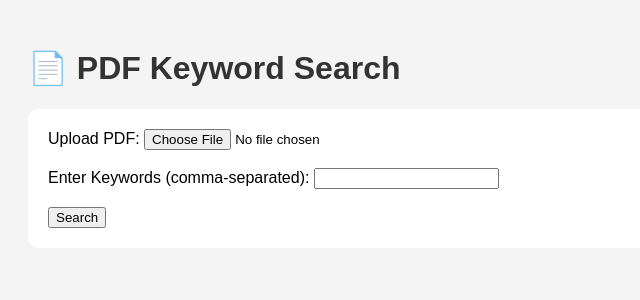
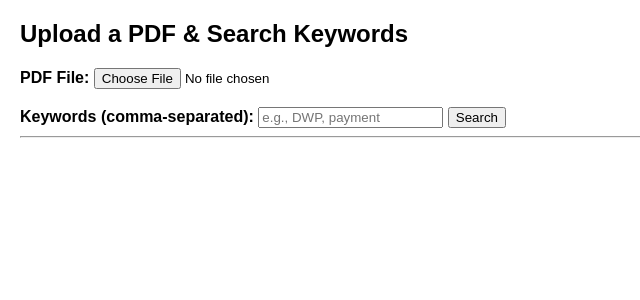
Before and after one commit to Aaronicc/darwin-aaron-santiago-pdf-keyword-search, a Flask app: page / in a window 1280 px wide. Shown: the top 300 px of the page, without its empty margins (0-640 px from the left). Run offline with Flask 3, Linux system fonts and the light colour scheme.

Commit message:
Update index.html

```diff
--- a/templates/index.html
+++ b/templates/index.html
@@ -1,77 +1,67 @@
 <!DOCTYPE html>
-<html lang="en">
+<html>
 <head>
-  <meta charset="UTF-8">
     <title>PDF Keyword Search - DarwinSantiago</title>
     <style>
-    body {
-      font-family: Arial, sans-serif;
-      padding: 20px;
-      background-color: #f4f4f4;
-    }
-    h1 {
+        body { font-family: Arial, sans-serif; margin: 20px; }
+        .keyword-history { margin-bottom: 10px; }
+        .keyword-history a {
+            display: inline-block;
+            background: #f0f0f0;
+            padding: 5px 10px;
+            margin: 2px;
+            border-radius: 4px;
+            text-decoration: none;
             color: #333;
         }
-    form {
-      margin-bottom: 30px;
-      background-color: #fff;
-      padding: 20px;
-      border-radius: 10px;
-    }
-    .results {
-      background-color: #fff;
-      padding: 20px;
-      border-radius: 10px;
-    }
-    .keyword-list {
-      margin-top: 10px;
-    }
-    .keyword-list label {
-      margin-right: 15px;
-    }
-    .line {
+        .result {
             margin-bottom: 10px;
+            background: #e6f7ff;
             padding: 10px;
-      background-color: #e6f0ff;
-      border-left: 4px solid #3366cc;
+            border-left: 5px solid #1890ff;
         }
     </style>
 </head>
 <body>
-  <h1>📄 PDF Keyword Search</h1>
-
+    <h2>Upload a PDF & Search Keywords</h2>
     <form method="POST" enctype="multipart/form-data">
-        <label>Upload PDF:</label>
-        <input type="file" name="pdf" required><br><br>
-
-        <label>Enter Keywords (comma-separated):</label>
-        <input type="text" name="keywords" required><br><br>
-
+        <label><strong>PDF File:</strong></label>
+        <input type="file" name="pdf_file" required><br><br>
+        <label><strong>Keywords (comma-separated):</strong></label>
+        <input type="text" name="keywords" id="keywords" placeholder="e.g., DWP, payment" required>
         <button type="submit">Search</button>
     </form>
 
-    {% if saved_keywords %}
-        <h3>Previous Keywords:</h3>
-        <ul>
-            {% for kw in saved_keywords %}
-                <li><a href="#" onclick="useKeyword('{{ kw }}')">{{ kw }}</a></li>
-            {% endfor %}
-        </ul>
-    {% endif %}
-
-    {% if results %}
-        <h3>Search Results:</h3>
-        <div>
-            {% for result in results %}
-                <p>{{ result }}</p>
+    {% if history %}
+        <div class="keyword-history">
+            <h4>Previously Searched Keywords:</h4>
+            {% for kw in history %}
+                <a href="#" onclick="addKeyword('{{ kw }}')">{{ kw }}</a>
             {% endfor %}
         </div>
     {% endif %}
 
+    <hr>
+
+    {% if results %}
+        <h3>Search Results:</h3>
+        {% for result in results %}
+            <div class="result">{{ result }}</div>
+        {% endfor %}
+    {% elif keywords %}
+        <p>No matches found for: <strong>{{ keywords|join(', ') }}</strong></p>
+    {% endif %}
+
     <script>
-        function useKeyword(keyword) {
-            const input = document.querySelector('input[name="keywords"]');
-            input.value = keyword;
+        function addKeyword(kw) {
+            let input = document.getElementById("keywords");
+            if (!input.value.includes(kw)) {
+                if (input.value.trim() !== "") {
+                    input.value += "," + kw;
+                } else {
+                    input.value = kw;
+                }
+            }
         }
     </script>
 </body>
```
Lines whose indentation alone changed are shown as unchanged.
